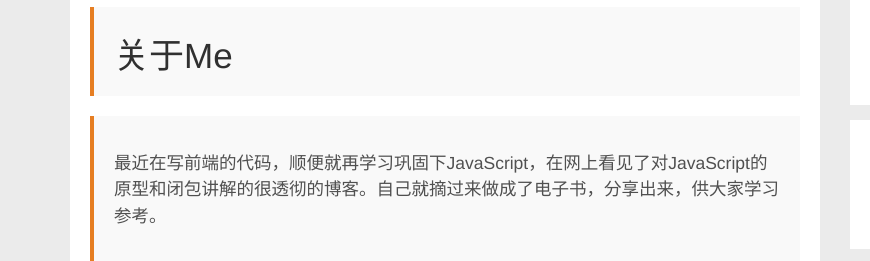
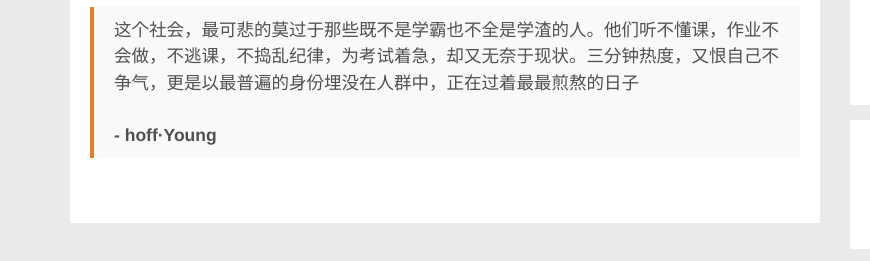
Before and after one commit to YoungHF/younghf.github.io, a plain HTML site: page about/index.html in a window 1280 px wide. Shown: the part 533-794 px from the top of the page, 0-870 px from the left. Drawn offline with nearby package versions, Linux system fonts and the light colour scheme.

Commit message:
Site updated: 2017-11-30 12:41:14

```diff
--- a/about/index.html
+++ b/about/index.html
@@ -128,9 +128,8 @@
 	        <div class="post-body">
 	            <p><img src="../img/aboutme.gif" alt="aboutme"></p>
 <blockquote>
-<h1 id="关于Me"><a href="#关于Me" class="headerlink" title="关于Me"></a>关于Me</h1></blockquote>
-<blockquote><br><p>最近在写前端的代码，顺便就再学习巩固下JavaScript，在网上看见了对JavaScript的原型和闭包讲解的很透彻的博客。自己就摘过来做成了电子书，分享出来，供大家学习参考。</p><br></blockquote>
-
+<p>这个社会，最可悲的莫过于那些既不是学霸也不全是学渣的人。他们听不懂课，作业不会做，不逃课，不捣乱纪律，为考试着急，却又无奈于现状。三分钟热度，又恨自己不争气，更是以最普遍的身份埋没在人群中，正在过着最最煎熬的日子<br><br> <strong>- hoff·Young</strong></p>
+</blockquote>
 
 	        </div>
 	    </article>
```
Also changed, not shown: content.json (+1 -1 lines).
